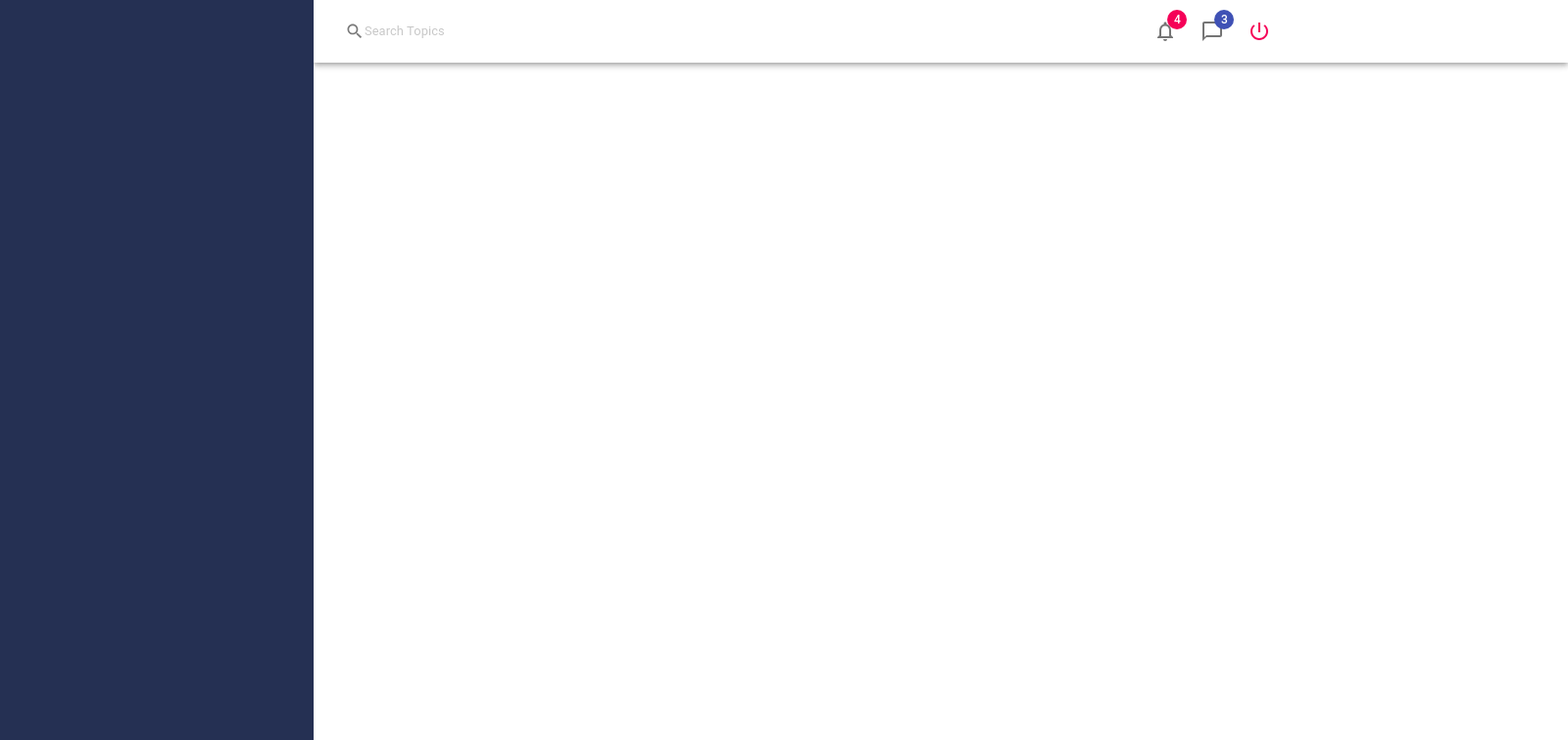
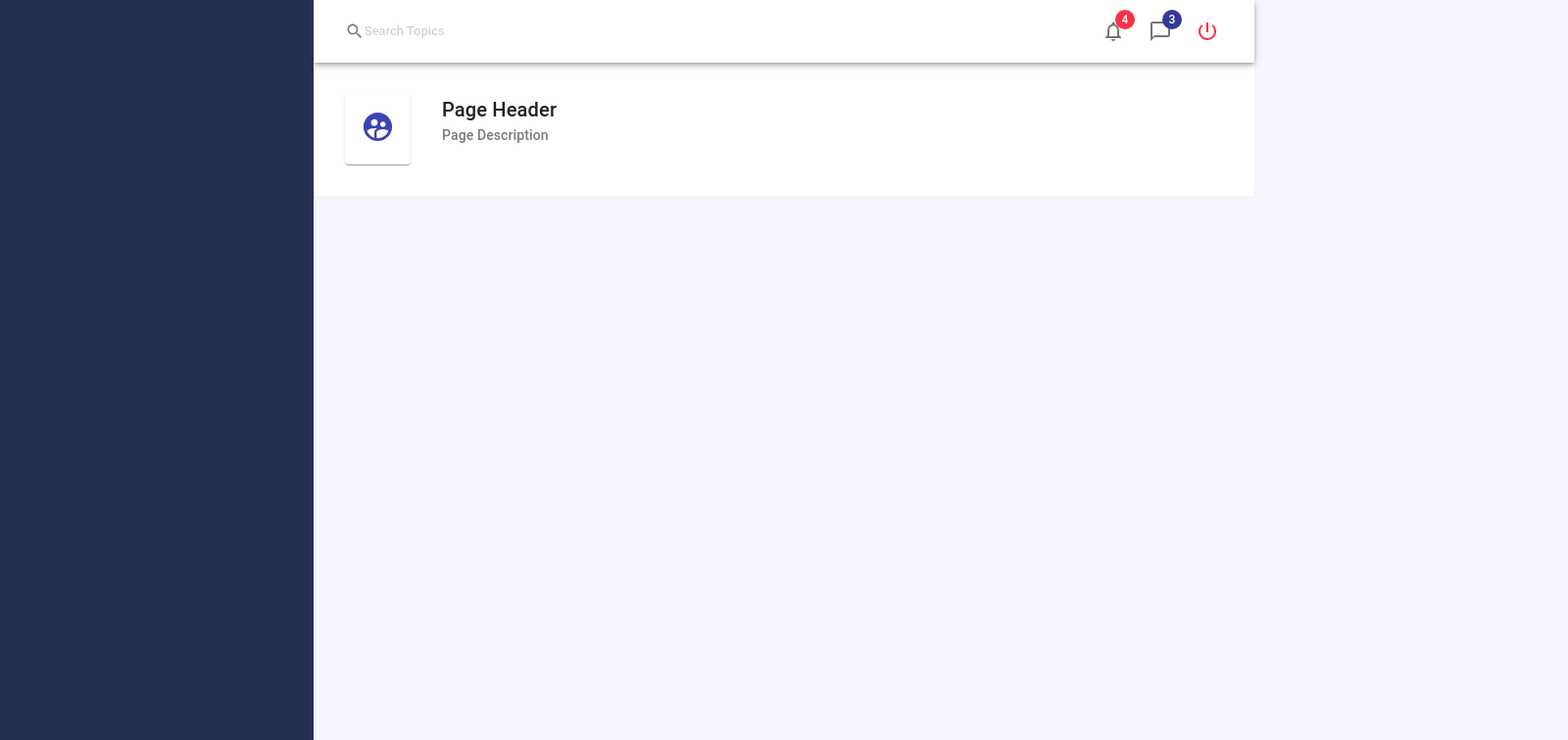
Before and after one commit to ninzvistal/Procurement_APP, a React (Create React App) app: page / in a window 1280 px wide. Shown: the top 756 px of the page at 98% size, 1600 px wide, since content can reach past the window. Built offline with nearby package versions, Linux system fonts and the light colour scheme.

Commit message:
update with page header and disableripplpe

```diff
--- a/src/App.js
+++ b/src/App.js
@@ -3,9 +3,49 @@ import './App.css';
 import SideMenu from './components/SideMenu';
 import Header from './components/Header';
 import {
-  makeStyles
+  CssBaseline,
+  makeStyles,
+  createMuiTheme,
+  ThemeProvider
 } from '@material-ui/core';
+import SupervisedUserCircleIcon from '@material-ui/icons/SupervisedUserCircle';
+import PageHeader from './components/PageHeader';
 
+
+
+
+const theme = createMuiTheme({
+  palette: {
+    primary: {
+      main: '#333996',
+      light: '#3c44b126'
+    },
+    secondary: {
+      main: '#f83245',
+      light: '#f8324526'
+    },
+    background: {
+      default: '#f4f5fd'
+    }
+  },
+  // shape: {
+  //   borderRadius: '12px'
+  // },
+  overrides: {
+    MuiAppBar: {
+      root: {
+        transform: 'translateZ(0)'
+      }
+    }
+  },
+  props: {
+    MuiIconButton: {
+      disableRipple: true
+    }
+  }
+
+
+})
 
 const useStyles = makeStyles({
   appMain: {
@@ -22,12 +62,19 @@ function App() {
   const classes = useStyles();
 
       return (
-      <>
+      <ThemeProvider theme={theme}>
           <SideMenu />
           <div className={classes.appMain}>
             <Header />
+            <PageHeader
+              title="Page Header"
+              subtitle="Page Description"
+              icon={<SupervisedUserCircleIcon fontSize="large" />}
+            />
+            {/* <Employees /> */}
           </div>
-      </>
+          <CssBaseline />
+      </ThemeProvider>
     );
 }
 
--- /dev/null
+++ b/src/components/EmployeeForm.js
@@ -0,0 +1 @@
+import React from 'react'
--- a/src/components/Header.js
+++ b/src/components/Header.js
@@ -51,14 +51,15 @@ const Header = () => {
             <Toolbar>
                 <Grid container
                 alignItems="center">
-                    <Grid item sm={8}>
+                    <Grid item>
                         <InputBase
                         placeholder="Search Topics"
                         className={classes.searhInput}
                         startAdornment={<SearchIcon fontSize="small" />}
                         />
                     </Grid>
-                    <Grid item sm={4}>
+                    <Grid item sm></Grid>
+                    <Grid item>
                         <IconButton
                         // classes={{root:classes.btnRoot,label:classes.btnLabel}}
                         >
--- /dev/null
+++ b/src/components/PageHeader.js
@@ -0,0 +1,59 @@
+import React from 'react'
+import {
+    Card, Typography, makeStyles
+} from '@material-ui/core';
+import Paper from '@material-ui/core/Paper';
+
+const useStyle = makeStyles (theme => ({
+    root: {
+        backgroundColor: '#fdfdff',
+        transform: 'translateZ(0)'
+    },
+    pageHeader: {
+        padding: theme.spacing(4),
+        display: 'flex',
+        marginBottom: theme.spacing(2)
+    },
+    pageIcon: {
+        display: 'inline-block',
+        padding: theme.spacing(2),
+        color: '#3c44b1'
+    },
+    pageTitle: {
+        paddingLeft: theme.spacing(4),
+        '& .MuiTypography-subtitle2': {
+            opacity: '0.6'
+        }
+    }
+
+}))
+
+
+export default function PageHeader(props) {
+
+    const {title,subtitle, icon} = props;
+    const classes = useStyle();
+
+    return (
+            <Paper elevation={0} square>
+                <div className={classes.pageHeader}>
+                    <Card className={classes.pageIcon}>
+                        {icon}
+                    </Card>
+                    <div className={classes.pageTitle}>
+                        <Typography
+                        variant="h6"
+                        component="div">
+                        {title}
+                        </Typography>
+                        <Typography
+                        variant="subtitle2"
+                        component="div">
+                        {subtitle}
+                        </Typography>
+                    </div>
+                </div>
+            </Paper>
+
+    )
+}
```
Also changed, not shown: src/components/Employees.js (added, +10 -0 lines).
